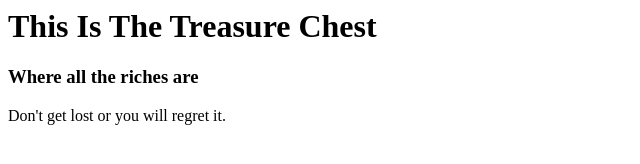
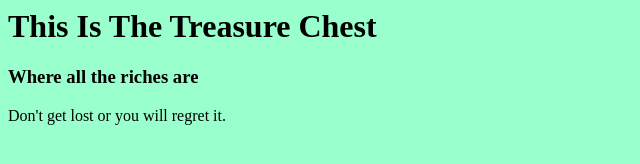
Before and after one commit to alexyelamos/treasurechest, a plain HTML site: page index.html in a window 1280 px wide. Shown: the whole page, without its empty margins (0-640 px from the left). Drawn offline with Linux system fonts and the light colour scheme.

Commit message:
Update index.html

```diff
--- a/index.html
+++ b/index.html
@@ -1,3 +1,11 @@
+<html>
+  <head>
+  </head>
+
+  <body bgcolor = "#99ffcc">
 <h1> This Is The Treasure Chest </h1>
 <h3> Where all the riches are </h3>
 <p> Don't get lost or you will regret it. </p>
+  </body>
+
+</html>
```
